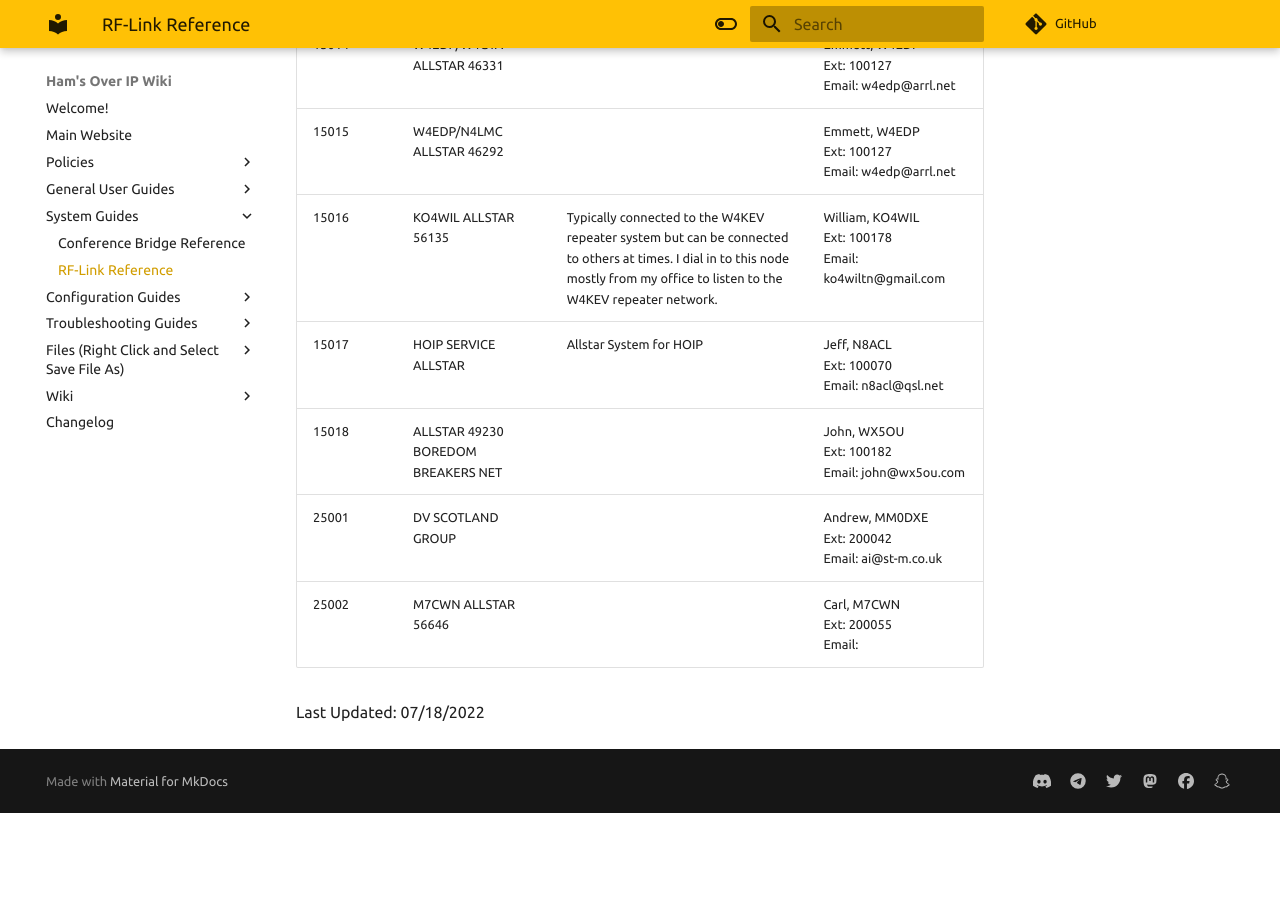
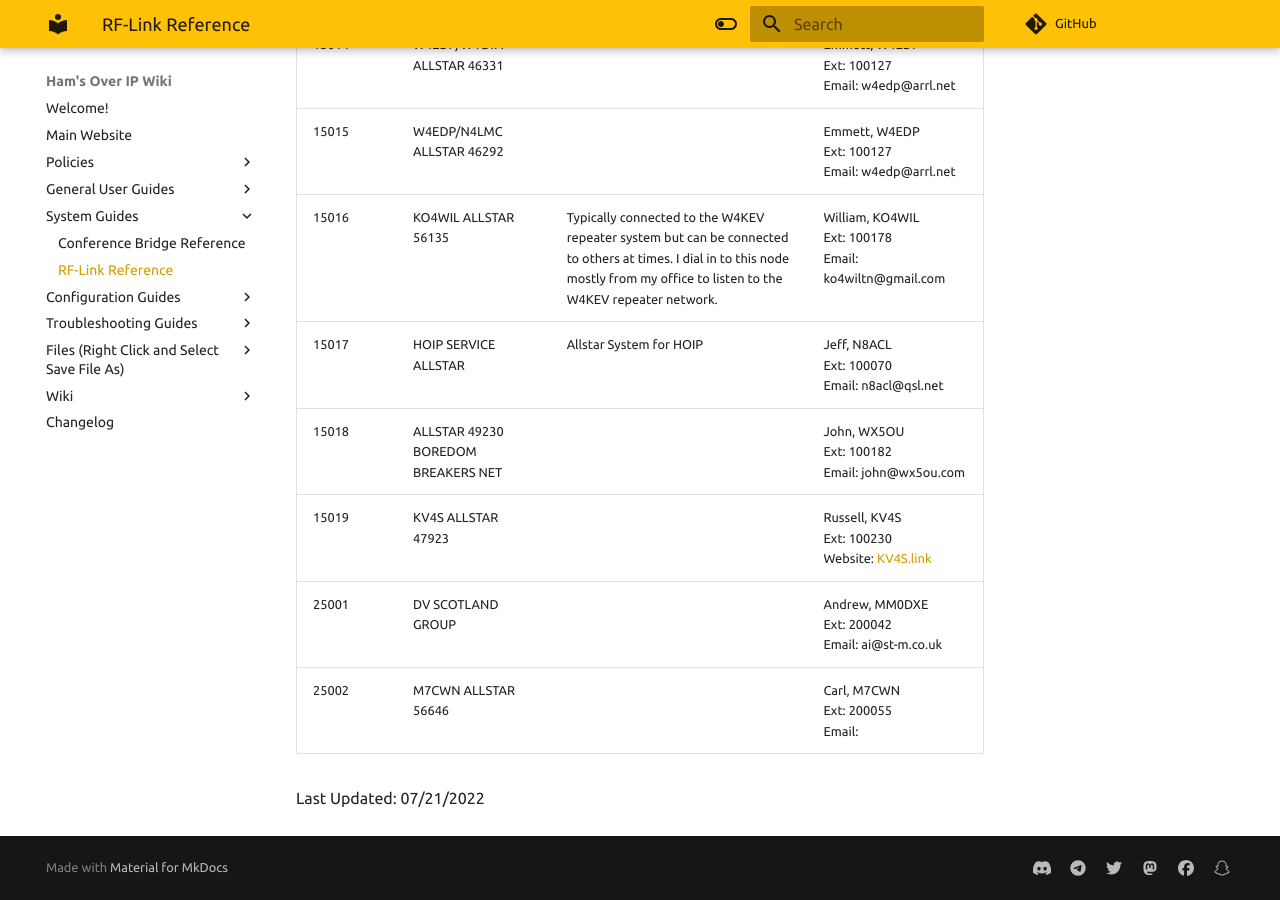
Before and after one commit to hamsoverip/wiki, an MkDocs documentation site: the page built from docs/other/rf-links-list.md, in a window 1280 px wide and 900 px high, scrolled down 2017 px. Built offline with MkDocs 1.6.1 and Material for MkDocs 9.7.7, drawn with Linux system fonts in a browser that asks for light colours; comment, search, counter and statistics services are not loaded; before the commit the page ends 2830 px from its top, so only the background shows below that.

Commit message:
Update rf-links-list.md
Added RF LInk: 15019

```diff
--- a/docs/other/rf-links-list.md
+++ b/docs/other/rf-links-list.md
@@ -34,8 +34,9 @@ Link Owners/Admins: We need your help in keeping this list up to date. You have
 | 15016 |KO4WIL ALLSTAR 56135 | Typically connected to the W4KEV repeater system but can be connected to others at times. I dial in to this node mostly from my office to listen to the W4KEV repeater network.  | William, KO4WIL</br>Ext: 100178</br>Email: ko4wiltn@gmail.com |
 | 15017 |HOIP SERVICE ALLSTAR | Allstar System for HOIP | Jeff, N8ACL</br>Ext: 100070</br>Email: n8acl@qsl.net |
 | 15018 |ALLSTAR 49230 BOREDOM BREAKERS NET |  | John, WX5OU</br>Ext: 100182</br>Email: john@wx5ou.com |
+| 15019 |KV4S ALLSTAR 47923 |  | Russell, KV4S</br>Ext: 100230</br>Website: <a href="http://kv4s.link">KV4S.link</a> |
 | 25001 |DV SCOTLAND GROUP |  | Andrew, MM0DXE </br>Ext: 200042</br>Email: ai@st-m.co.uk |
 | 25002 |M7CWN ALLSTAR 56646 |  | Carl, M7CWN</br>Ext: 200055</br>Email:  |
 
 
-Last Updated: 07/18/2022
+Last Updated: 07/21/2022
```
